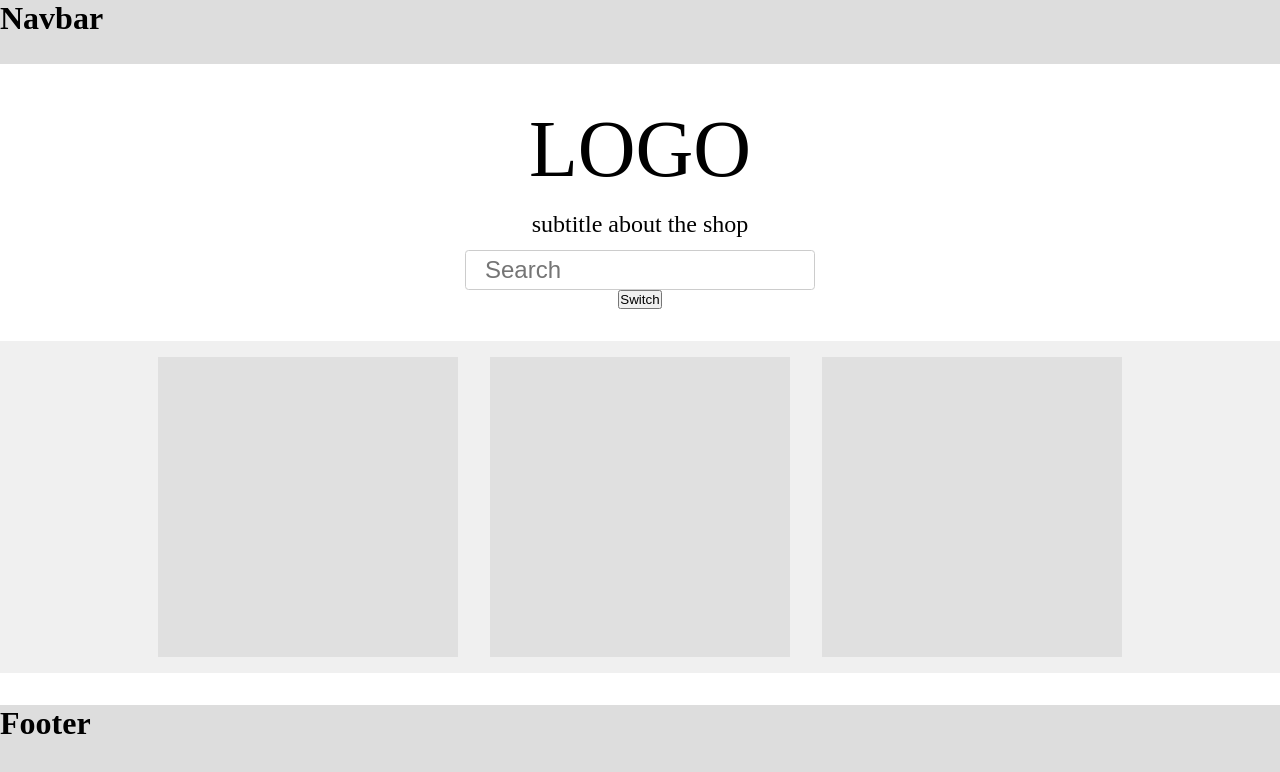
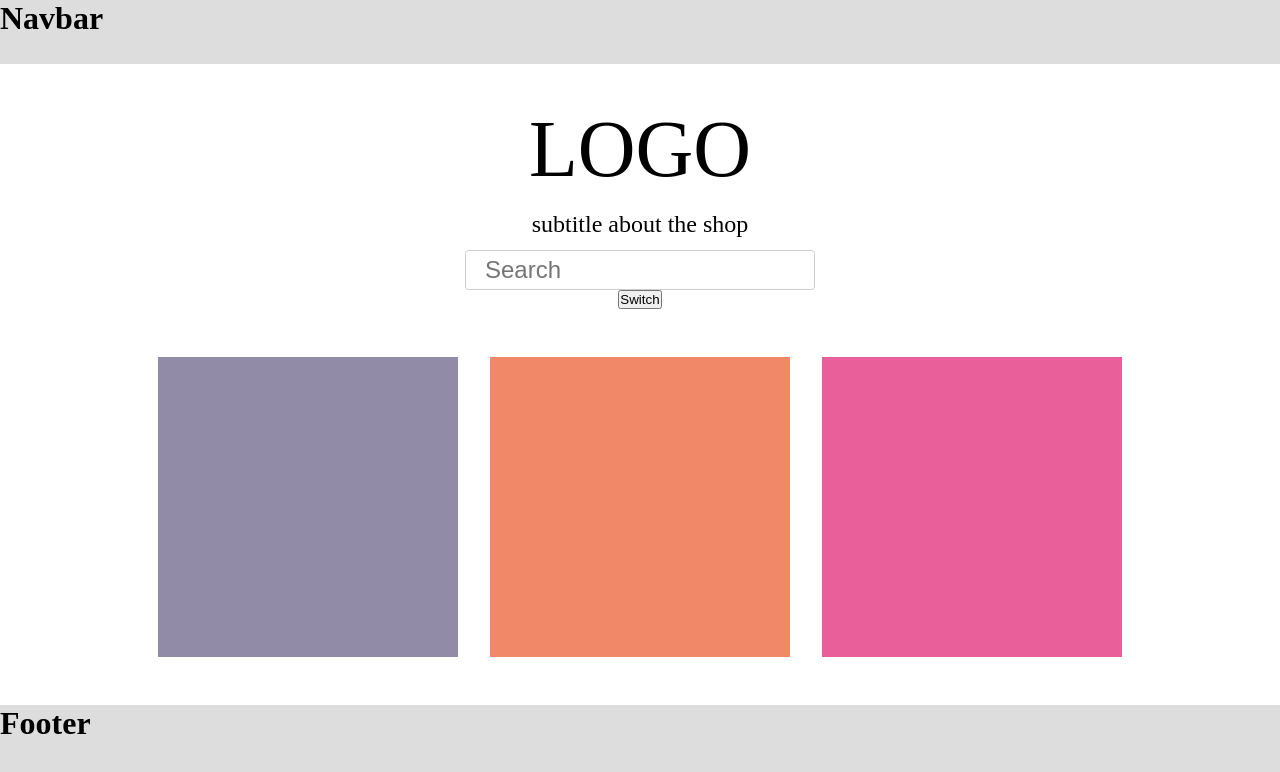
Before and after one commit to christofer41/storeFront, a React app in the folder React/proj/: page / in a window 1280 px wide. Shown: the top 772 px of the page. Built offline with nearby package versions, Linux system fonts and the light colour scheme; no server answers.

Commit message:
category-widgets colored

```diff
--- a/React/proj/src/components/Categories.tsx
+++ b/React/proj/src/components/Categories.tsx
@@ -4,8 +4,9 @@ import CategoryWidget from './CategoryWidget'
 
 import axios from 'axios'
 
-
-
+// colors from https://colorhunt.co/
+const widgetColors = ['#918ba7', '#f18867', '#e85f99', '#50bda1', '#a8e6cf', '#dcedc1',
+    '#ffd3b6', '#ffaaa5']
 
 const apiKey = 'rVhwWD9xG3DBo1PXD3fWGeAO' // process.env.REACT_APP_BESTBUY_API_KEY
 const categoriesApiUrl = 'https://api.bestbuy.com/v1/categories(id=abcat0100000)?format=json&&apiKey=' + apiKey
@@ -32,13 +33,19 @@ export default class Categories extends Component<Props> {
         categoryList: ['', '', '']
     }
 
+    getColor = (i: number) => {
+        // i in [0..N] ? => element from widgetColors [0..7]
+        const colorIndex = i % 8
+        return widgetColors[colorIndex]
+    }
+
     render() {
         // variable categoryList should be a part of component STATE
         return (
             <div style={categories}>
                 {
                     this.state.categoryList.map((category, i) =>
-                        <CategoryWidget key={i} title={category} />
+                        <CategoryWidget key={i} title={category} color={this.getColor(i)}/>
                     )
                 }
             </div>
@@ -52,5 +59,5 @@ const categories: CSSProperties = {
     flexDirection: 'row',
     justifyContent: 'center',
     margin: '2rem 0',
-    backgroundColor: '#f0f0f0'
+    // backgroundColor: '#f0f0f0'
 }
--- a/React/proj/src/components/CategoryWidget.tsx
+++ b/React/proj/src/components/CategoryWidget.tsx
@@ -3,13 +3,14 @@ import {Component, CSSProperties} from 'react';
 
 interface Props {
     title: string
+    color: string
 }
 
 export default class CategoryWidget extends Component<Props> {
     render() {
         return (
-            <div style={widget}>
-                <h1>{this.props.title}</h1>
+            <div style={{...widget, backgroundColor: this.props.color}}>
+                {this.props.title}
             </div>
         )
     }
@@ -22,5 +23,12 @@ const widget: CSSProperties = {
     margin: '1rem 1rem',
     display: 'flex',
     justifyContent: 'center',
-    alignItems: 'center'
+    alignItems: 'center',
+    fontSize: '2.0rem',
+    fontWeight: 'bold',
+    padding: '2rem 2rem',
+    textAlign: 'center',
+    color: '#222222',
+    // borderRadius: '2%'
+
 }
```
